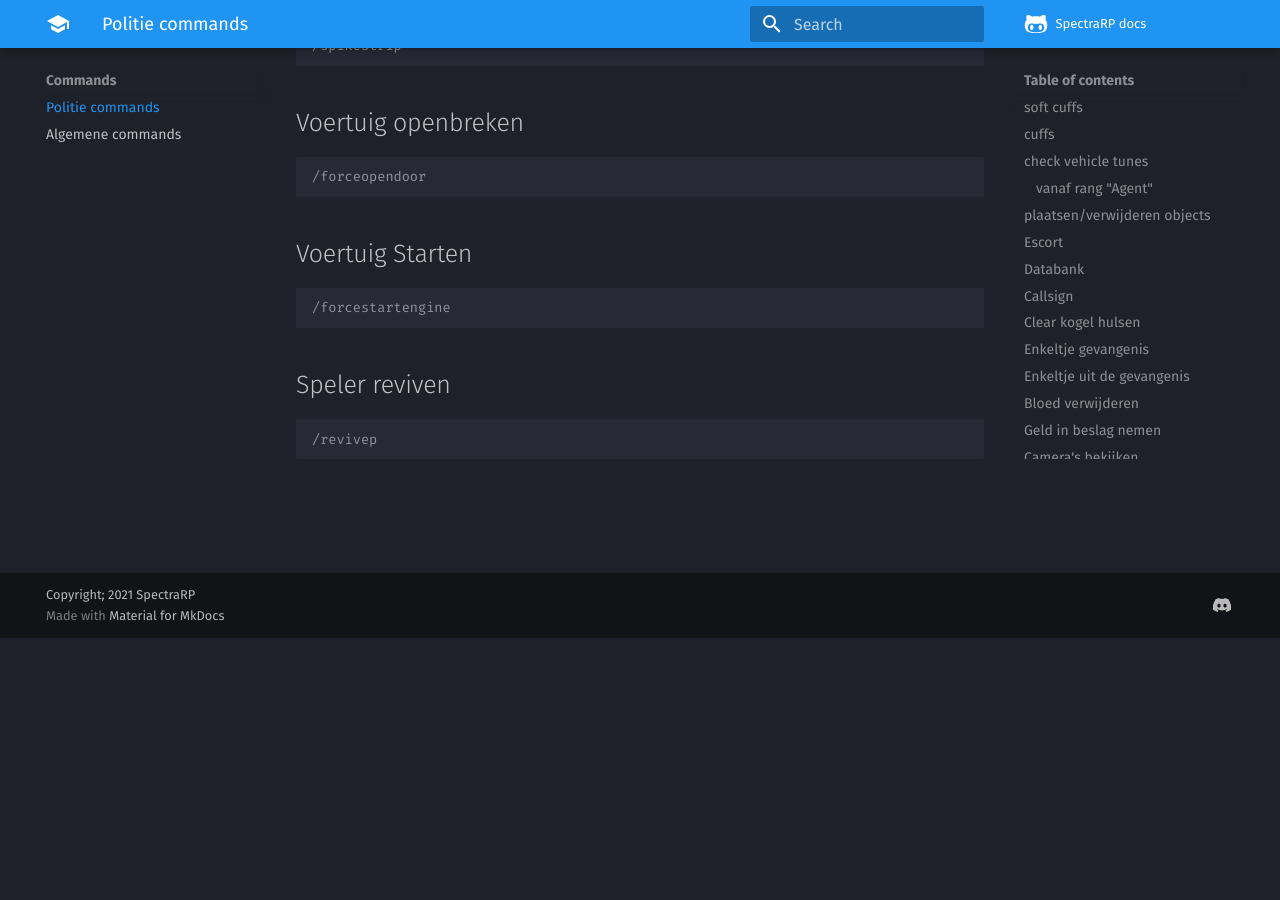
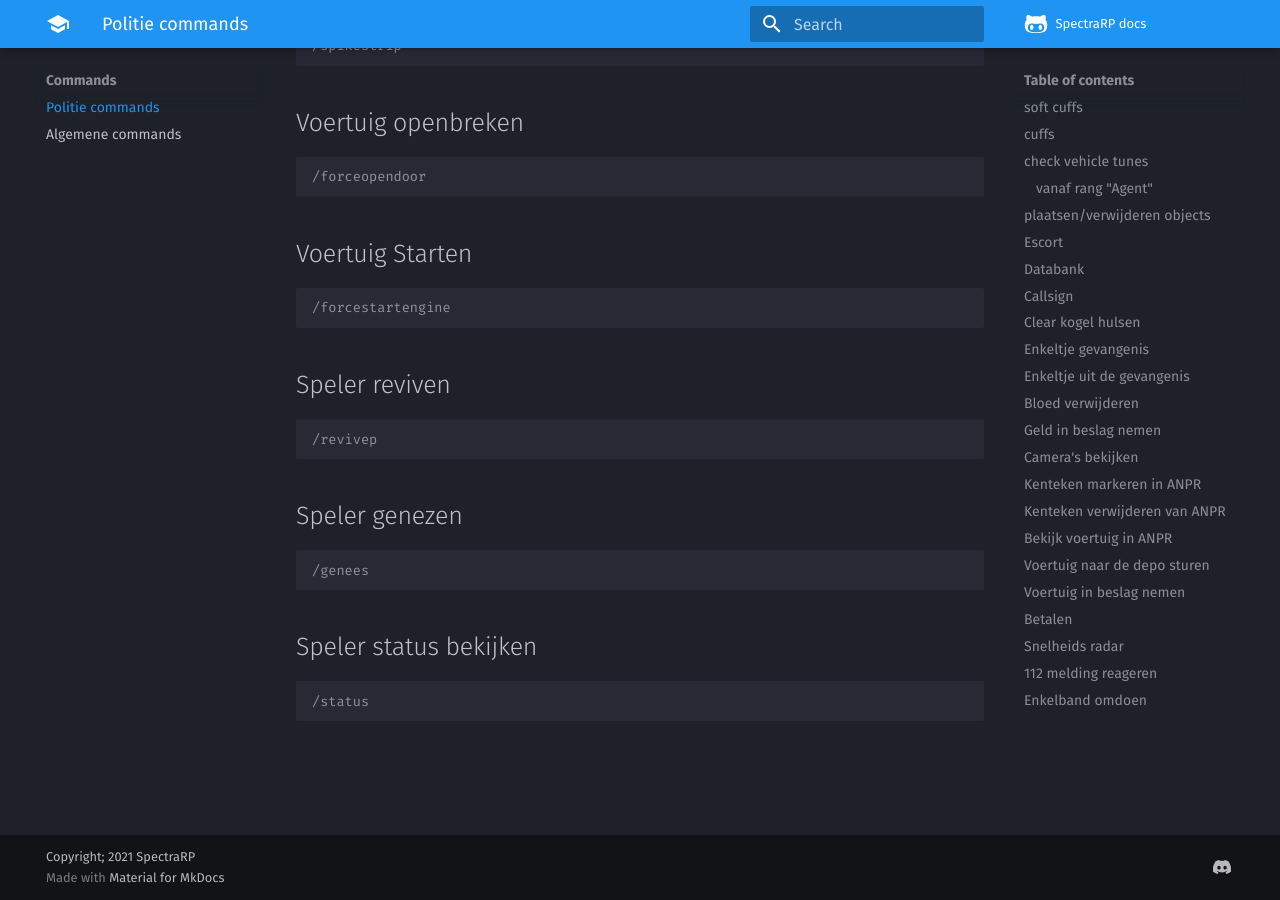
Before and after one commit to spectra-roleplay/docs, an MkDocs documentation site: the page built from docs/commands/Politie.md, in a window 1280 px wide and 900 px high, scrolled down 3715 px. Built offline with MkDocs 1.6.1 and Material for MkDocs 9.7.7, drawn with Linux system fonts in a browser that asks for light colours; comment, search, counter and statistics services are not loaded; before the commit the page ends 4353 px from its top, so only the background shows below that.

Commit message:
more cmds

````diff
--- a/docs/commands/Politie.md
+++ b/docs/commands/Politie.md
@@ -182,3 +182,15 @@
 ```lua
 /revivep
 ```
+
+## Speler genezen
+
+```lua
+/genees
+```
+
+## Speler status bekijken
+
+```lua
+/status
+```
````
